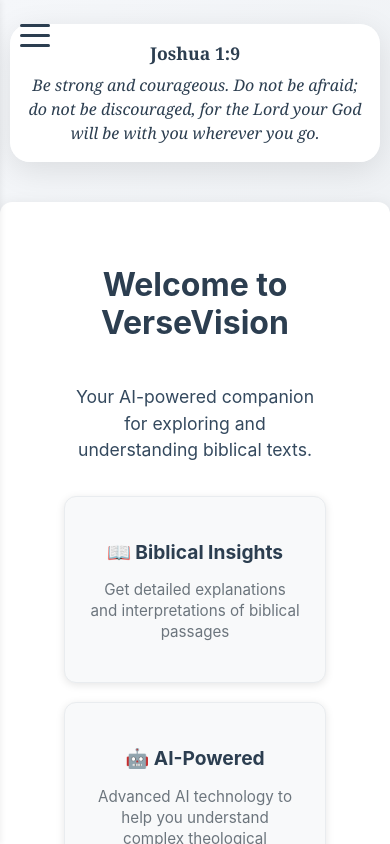
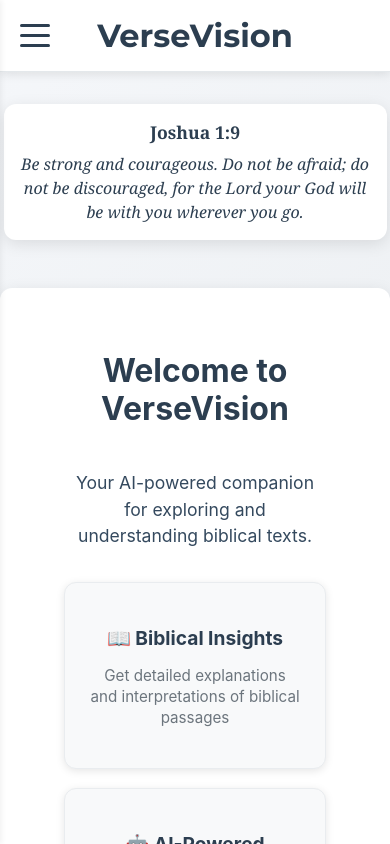
Before and after one commit to noahvogtli/VerseVision, a React (Create React App) app in the folder versevision/: page / in a window 390 px wide. Shown: the top 844 px of the page. Built offline with nearby package versions, Linux system fonts and the light colour scheme.

Commit message:
added banner

```diff
--- a/versevision/src/App.css
+++ b/versevision/src/App.css
@@ -454,6 +454,23 @@
   flex-direction: column;
 }
 
+.homepage-banner {
+  width: 100%;
+  background: white;
+  padding: 1.5rem 0;
+  text-align: center;
+  box-shadow: 0 2px 10px rgba(0, 0, 0, 0.1);
+  border-bottom: 1px solid #e4e8eb;
+}
+
+.homepage-banner h1 {
+  margin: 0;
+  font-size: 2.5rem;
+  font-weight: 700;
+  color: #2c3e50;
+  font-family: 'Montserrat', sans-serif;
+}
+
 .homepage-container {
   flex: 1;
   width: 100%;
@@ -469,6 +486,7 @@
   padding: 4rem;
   border-radius: 16px;
   box-shadow: 0 8px 32px rgba(0, 0, 0, 0.1);
+  width: 50dvw;
 }
 
 .homepage-title {
@@ -533,6 +551,14 @@
 @media (max-width: 768px) {
   .homepage-wrapper {
     min-height: 100vh;
+  }
+
+  .homepage-banner {
+    padding: 1rem 0;
+  }
+
+  .homepage-banner h1 {
+    font-size: 2rem;
   }
 
   .homepage-container {
--- a/versevision/src/VerseOfTheDay.css
+++ b/versevision/src/VerseOfTheDay.css
@@ -2,7 +2,7 @@
     background: transparent;
     text-align: center;
     font-family: 'Georgia', serif;
-    width: 40dvw;
+    width: 100dvw;
     min-width: 750px;
     position: relative;
     display: flex;
@@ -14,18 +14,16 @@
 }
 
 .verse-content {
-    max-width: 1200px;
-    width: 100%;
+    text-align: center;
+    background: white;
+    padding: 1rem;
+    border-radius: 16px;
+    box-shadow: 0 8px 32px rgba(0, 0, 0, 0.1);
+    width: 55dvw;
     margin: 0 auto;
     display: flex;
     flex-direction: column;
     gap: 0.5rem;
-    padding: 1.5rem;
-    background: rgba(255, 255, 255, 0.95);
-    border-radius: 20px;
-    backdrop-filter: blur(10px);
-    box-shadow: 0 8px 32px rgba(0, 0, 0, 0.1);
-    border: 1px solid rgba(255, 255, 255, 0.9);
 }
 
 .verse-reference {
@@ -52,6 +50,16 @@
     }
 
     .verse-content {
+        margin: 0;
+        width: 90%;
+        max-width: 100%;
+        border-radius: 12px;
+        min-height: auto;
+        height: auto;
+        display: flex;
+        flex-direction: column;
+        justify-content: center;
+        box-shadow: 0 4px 16px rgba(0, 0, 0, 0.1);
         padding: 1.2rem;
     }
 
@@ -66,9 +74,10 @@
 
 @media (max-width: 480px) {
     .verse-of-day-banner {
-        width: 95vw;
+        width: 100vw;
         min-width: 250px;
-        padding: 1.5rem 0;
+
+
     }
 
     .verse-content {
--- a/versevision/src/components/Homepage.js
+++ b/versevision/src/components/Homepage.js
@@ -7,6 +7,9 @@ function Homepage() {
 
   return (
     <div className="homepage-wrapper">
+      <div className="homepage-banner">
+        <h1>VerseVision</h1>
+      </div>
       {verseOfDay && (
         <VerseOfTheDay
           verse={verseOfDay.verse}
--- a/versevision/src/index.css
+++ b/versevision/src/index.css
@@ -1,3 +1,5 @@
+@import url('https://fonts.googleapis.com/css2?family=Montserrat:wght@400;500;600;700;800;900&display=swap');
+
 body {
   margin: 0;
   font-family: -apple-system, BlinkMacSystemFont, 'Segoe UI', 'Roboto', 'Oxygen',
```
